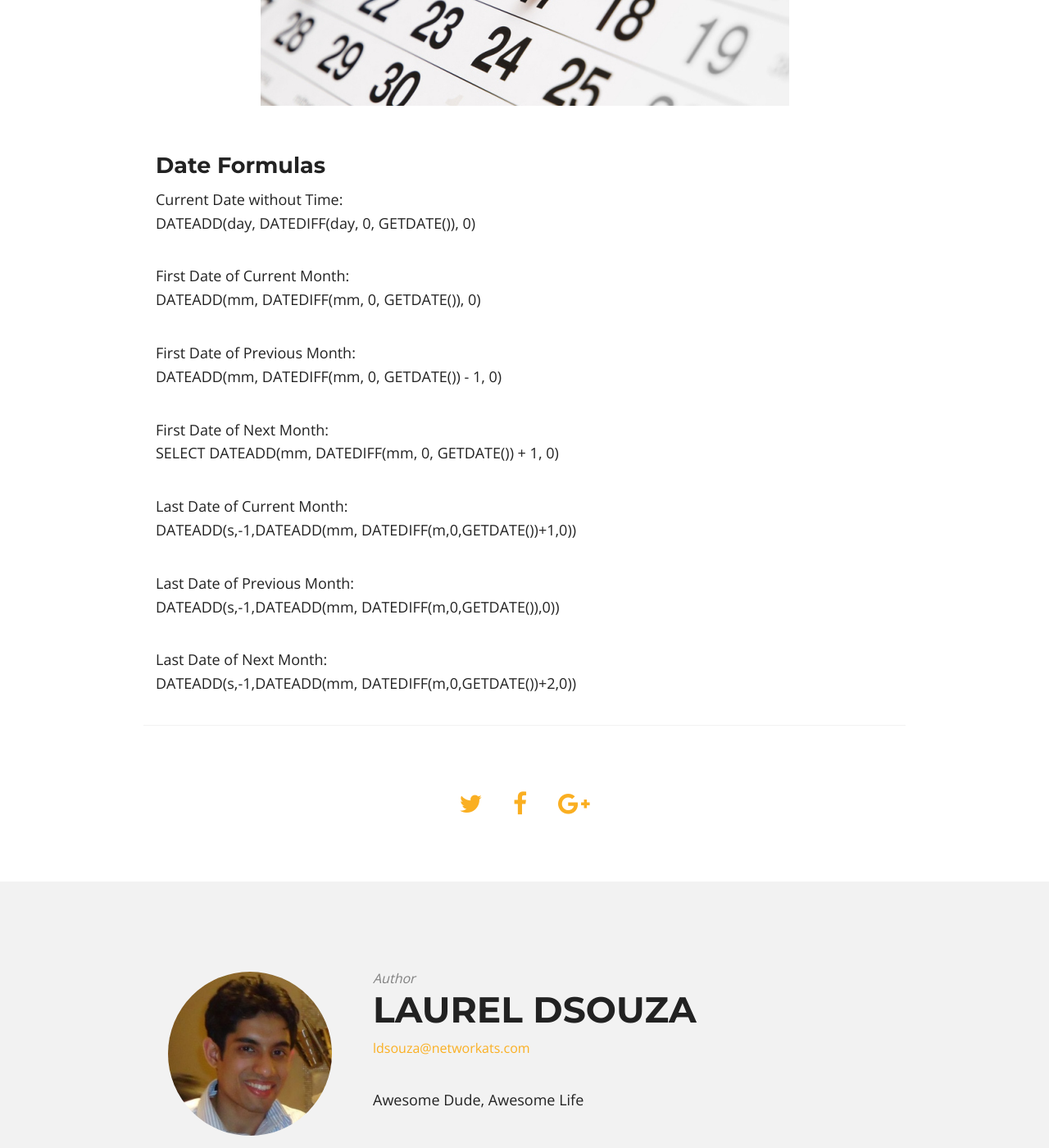
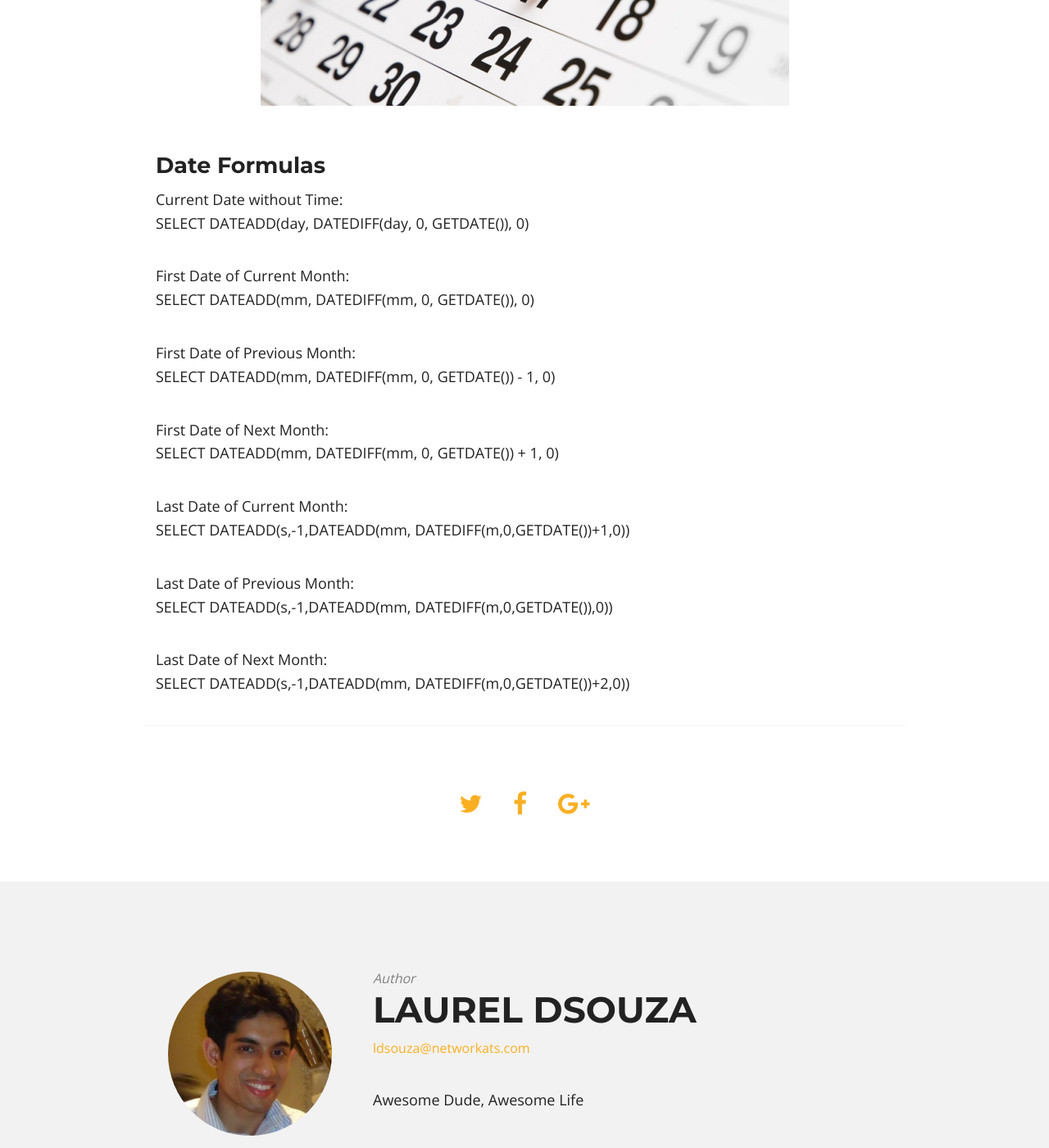
Before and after one commit to ldsouza/ldsouza.github.io, a Jekyll site: the page built from _posts/2016-10-06-sql-date-queries-cheatsheet.md, in a window 1280 px wide and 1400 px high, scrolled down 915 px. Shown: the whole window at 82% size. Built offline with Jekyll 4.4.1, drawn with Linux system fonts in a browser that asks for light colours; nearby versions of some CDN libraries; comment, search, counter and statistics services are not loaded.

Commit message:
Update 2016-10-06-sql-date-queries-cheatsheet.md

```diff
--- a/_posts/2016-10-06-sql-date-queries-cheatsheet.md
+++ b/_posts/2016-10-06-sql-date-queries-cheatsheet.md
@@ -19,22 +19,22 @@
 ### Date Formulas
 
 Current Date without Time:
-DATEADD(day, DATEDIFF(day, 0, GETDATE()), 0)
+SELECT DATEADD(day, DATEDIFF(day, 0, GETDATE()), 0)
 
 First Date of Current Month:
-DATEADD(mm, DATEDIFF(mm, 0, GETDATE()), 0)
+SELECT DATEADD(mm, DATEDIFF(mm, 0, GETDATE()), 0)
 
 First Date of Previous Month:
-DATEADD(mm, DATEDIFF(mm, 0, GETDATE()) - 1, 0)
+SELECT DATEADD(mm, DATEDIFF(mm, 0, GETDATE()) - 1, 0)
 
 First Date of Next Month:
 SELECT DATEADD(mm, DATEDIFF(mm, 0, GETDATE()) + 1, 0)
 
 Last Date of Current Month:
-DATEADD(s,-1,DATEADD(mm, DATEDIFF(m,0,GETDATE())+1,0))
+SELECT DATEADD(s,-1,DATEADD(mm, DATEDIFF(m,0,GETDATE())+1,0))
 
 Last Date of Previous Month:
-DATEADD(s,-1,DATEADD(mm, DATEDIFF(m,0,GETDATE()),0))
+SELECT DATEADD(s,-1,DATEADD(mm, DATEDIFF(m,0,GETDATE()),0))
 
 Last Date of Next Month:
-DATEADD(s,-1,DATEADD(mm, DATEDIFF(m,0,GETDATE())+2,0))
+SELECT DATEADD(s,-1,DATEADD(mm, DATEDIFF(m,0,GETDATE())+2,0))
```
